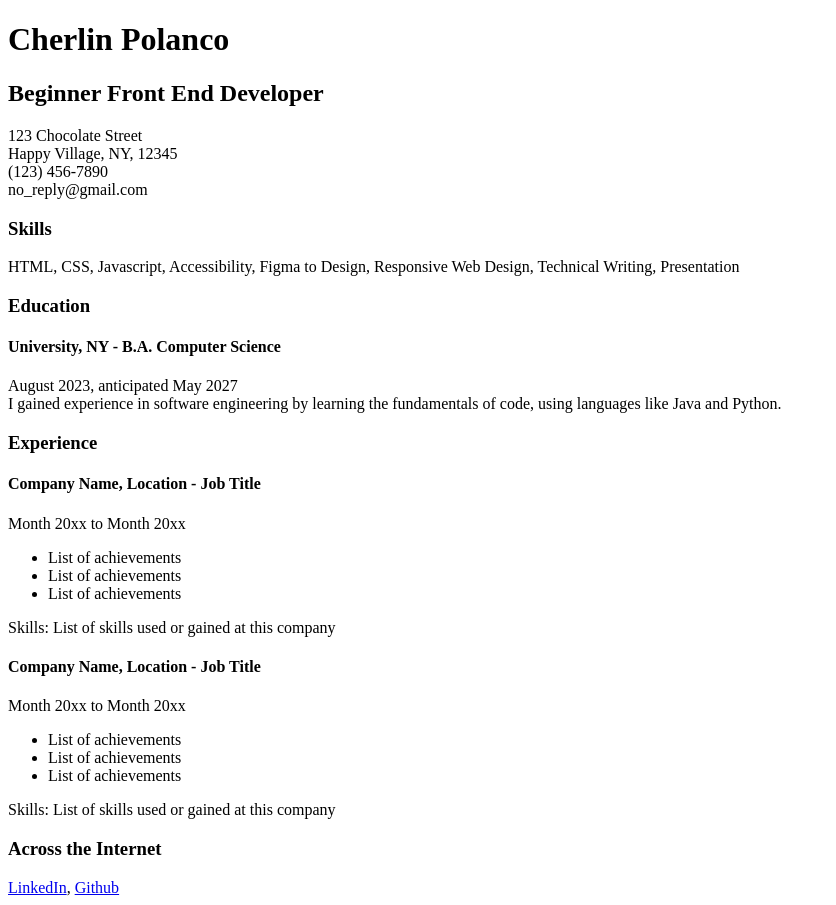
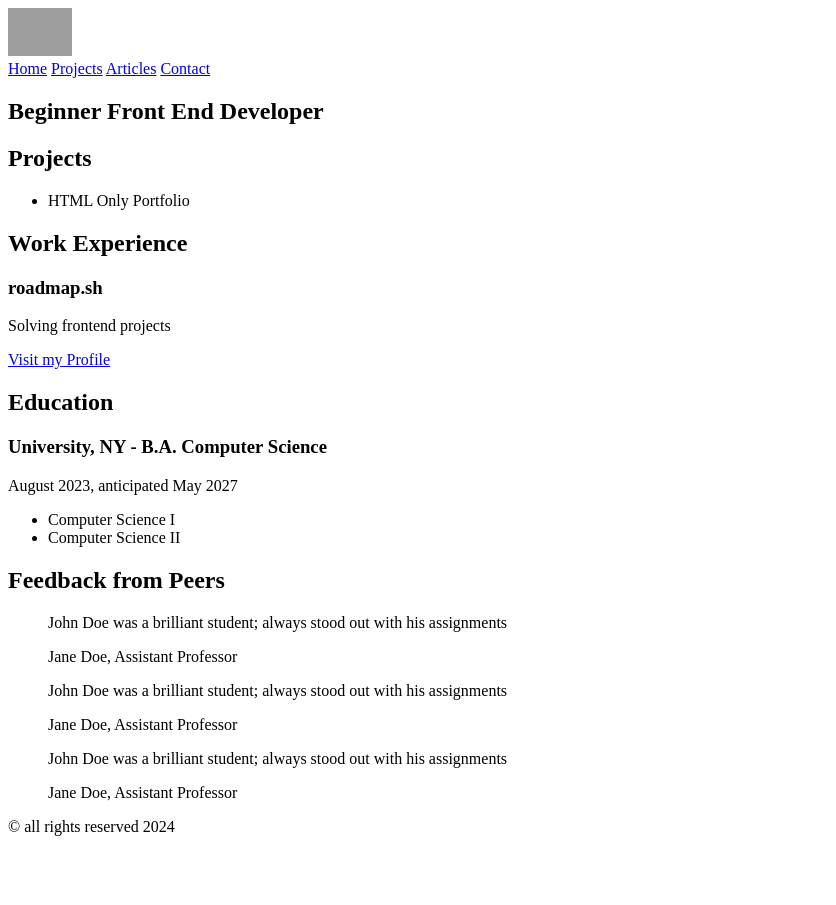
Before and after one commit to cherliiin/roadmap.sh-solutions, a plain HTML site: page frontend-projects/basic-html-website/index.html in a window 1280 px wide. Shown: the whole page, without its empty margins (0-836 px from the left). After the commit the page ends 852 px from the top, so only its background shows below. Drawn offline with Linux system fonts and the light colour scheme; grey boxes are pictures that could not be loaded.

Commit message:
basic html website project

```diff
--- /dev/null
+++ b/frontend-projects/basic-html-website/articles.html
@@ -0,0 +1,38 @@
+<!DOCTYPE html>
+<html>
+<head>
+    <meta charset="UTF-8" />
+    <meta name="description" content="A Basic HTML Website">
+    <meta name= "author" content="Cherlin">
+    <meta name="viewport" content="width=device-width, initial-scale=1.0">
+    <title>Projects | Cherlin Polanco</title>
+    <!-- Favicon-->
+    <link rel="icon" href="https://static.thenounproject.com/png/5265761-200.png">
+    <!--Open graph tags-->
+    <meta property="og:title" content="Projects | Cherlin Polanco">
+    <meta property="og:description" content="A Basic HTML Website">
+    <meta property="og:type" content="projects page">
+</head>
+<body>
+    <header>
+        <div class="logo">
+            <img width="64" src="https://seeklogo.com/images/W/web-icon-logo-A6B586D114-seeklogo.com.png">
+        </div>
+    </header>
+    <nav>
+        <a href="index.html">Home</a>
+        <a href="projects.html">Projects</a>
+        <a href="articles.html">Articles</a>
+        <a href="contact.html">Contact</a>
+    </nav>
+
+    <h2>Articles</h2>
+    <ul>
+        <li>
+            <a href=https://www.theserverside.com/definition/HTML-Hypertext-Markup-Language#:~:text=HTML%20(Hypertext%20Markup%20Language)%20is,of%20multimedia%20on%20a%20webpage.><h3>HTML (Hypertext Markup Language)</h3></a>
+            <p>Some information on what HTML is.</p>
+        </li>
+    </ul>
+    <p>&copy; all rights reserved 2024</p>
+</body>
+</html>
--- a/frontend-projects/basic-html-website/index.html
+++ b/frontend-projects/basic-html-website/index.html
@@ -5,54 +5,56 @@
     <meta name="description" content="A Basic HTML Website">
     <meta name= "author" content="Cherlin">
     <meta name="viewport" content="width=device-width, initial-scale=1.0">
-    <title>Cherlin Polanco, Front End Developer</title>
+    <title>Home | Cherlin Polanco</title>
     <!-- Favicon-->
-    <link rel="icon" href="https://cdn-icons-png.flaticon.com/512/5234/5234691.png">
+    <link rel="icon" href="https://cdn-icons-png.flaticon.com/512/25/25694.png">
     <!-- Open graph tags-->
-    <meta property="og:title" content="Cherlin Polanco, Front End Developer">
+    <meta property="og:title" content="Home | Cherlin Polanco">
     <meta property="og:description" content="A Basic HTML Website">
-    <meta property="og:type" content="Page CV">
+    <meta property="og:type" content="home page">
 </head>
 <body>
-    <h1>Cherlin Polanco</h1>
+    <header>
+        <div class="logo">
+            <img width="64" src="https://seeklogo.com/images/W/web-icon-logo-A6B586D114-seeklogo.com.png">
+        </div>
+    </header>
+    <nav>
+        <a href="index.html">Home</a>
+        <a href="projects.html">Projects</a>
+        <a href="articles.html">Articles</a>
+        <a href="contact.html">Contact</a>
+    </nav>
+
     <h2>Beginner Front End Developer</h3>
-    <p>
-        123 Chocolate Street<br>
-        Happy Village, NY, 12345<br>
-        (123) 456-7890 <br>
-        no_reply@gmail.com
-    </p>
 
-    <h3>Skills</h3>
-    <p>HTML, CSS, Javascript, Accessibility, Figma to Design, Responsive Web Design, Technical Writing, Presentation</p>
+    <h2>Projects</h2>
+    <ul>
+        <li>HTML Only Portfolio</li>
+    </ul>
 
-    <h3>Education</h3>
-        <h4>University, NY - B.A. Computer Science</h4>
-        <p>August 2023, anticipated May 2027
-            <br>I gained experience in software engineering by learning the fundamentals of code, using languages like Java and Python.
-        </p>
+    <h2>Work Experience</h2>
+    <h3>roadmap.sh</h3>
+    <p>Solving frontend projects</p>
+    <a href="https://roadmap.sh/account/update-profile">Visit my Profile</a>
 
-    <h3>Experience</h3>
-    <h4>Company Name, Location - Job Title</h4>
-    <p>Month 20xx to Month 20xx</p>
+    <h2>Education</h2>
+    <h3>University, NY - B.A. Computer Science</h3>
+    <p>August 2023, anticipated May 2027
     <ul>
-        <li>List of achievements</li>
-        <li>List of achievements</li>
-        <li>List of achievements</li>
+        <li>Computer Science I</li>
+        <li>Computer Science II</li>
     </ul>
-    <p>Skills: List of skills used or gained at this company</p>
 
-    <h4>Company Name, Location - Job Title</h4>
-    <p>Month 20xx to Month 20xx</p>
+    <h2>Feedback from Peers</h2>
     <ul>
-        <li>List of achievements</li>
-        <li>List of achievements</li>
-        <li>List of achievements</li>
+        <p>John Doe was a brilliant student; always stood out with his assignments</p>
+        <p>Jane Doe, Assistant Professor</p>
+        <p>John Doe was a brilliant student; always stood out with his assignments</p>
+        <p>Jane Doe, Assistant Professor</p>
+        <p>John Doe was a brilliant student; always stood out with his assignments</p>
+        <p>Jane Doe, Assistant Professor</p>
     </ul>
-    <p>Skills: List of skills used or gained at this company</p>
-
-    <h3>Across the Internet</h3>
-    <a href="https://www.linkedin.com/feed/">LinkedIn</a>,
-    <a href="https://github.com/cherliiin">Github</a>
+    <p>&copy; all rights reserved 2024</p>
 </body>
 </html>
```
Also changed, not shown: frontend-projects/basic-html-website/contact.html (added, +42 -0 lines), frontend-projects/basic-html-website/projects.html (added, +38 -0 lines), 1 other file.
